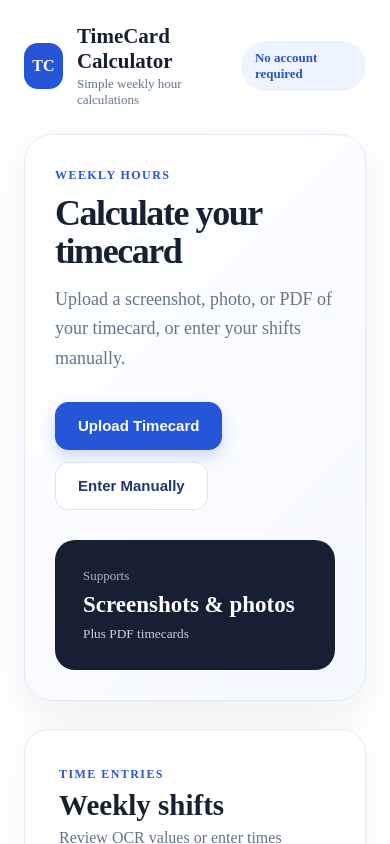
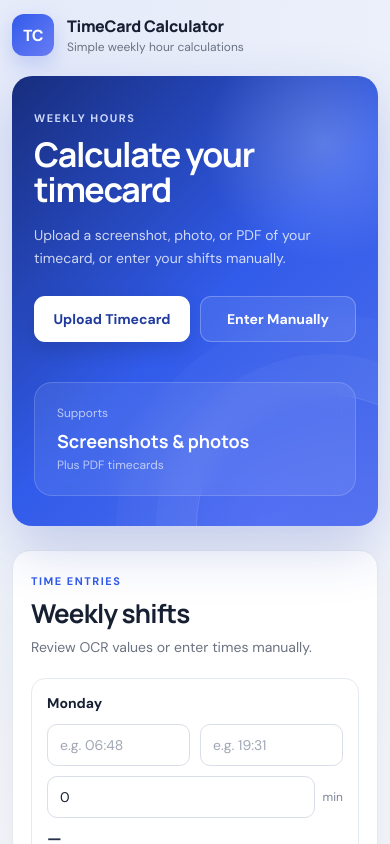
Before and after one commit to SyedAbdulSami2/timecard-calculator, a Next.js app in the folder frontend/: page / in a window 390 px wide. Shown: the top 844 px of the page. Built offline with nearby package versions, Linux system fonts and the light colour scheme.

Commit message:
Improve timecard calculator UI with modern responsive styling

```diff
--- a/frontend/app/globals.css
+++ b/frontend/app/globals.css
@@ -1,129 +1,222 @@
+
+@import url('https://fonts.googleapis.com/css2?family=DM+Sans:wght@400;500;600;700&family=Manrope:wght@500;600;700;800&display=swap');
+
+:root {
+  --bg: #f5f7fb;
+  --surface: #ffffff;
+  --surface-soft: #f8fafc;
+  --text: #172033;
+  --muted: #6b7280;
+  --border: #e5e9f0;
+  --primary: #315bea;
+  --primary-dark: #2448c8;
+  --primary-soft: #eef2ff;
+  --success: #16845b;
+  --shadow: 0 18px 50px rgba(22, 35, 62, 0.08);
+  --radius-xl: 24px;
+  --radius-lg: 18px;
+  --radius-md: 12px;
+}
+
+* {
+  box-sizing: border-box;
+}
+
+html {
+  scroll-behavior: smooth;
+}
+
+body {
+  margin: 0;
+  background:
+    radial-gradient(circle at 10% 0%, rgba(49, 91, 234, 0.08), transparent 30%),
+    var(--bg);
+  color: var(--text);
+  font-family: "DM Sans", Arial, sans-serif;
+  -webkit-font-smoothing: antialiased;
+}
+
+button,
+input {
+  font: inherit;
+}
+
+button {
+  cursor: pointer;
+}
+
+button:disabled {
+  cursor: not-allowed;
+  opacity: 0.6;
+}
+
 .calculatorPage {
-  max-width: 1480px;
-  margin: 0 auto;
-  padding: 28px;
-  color: #172033;
+  min-height: 100vh;
+  padding: 0 24px 50px;
 }
 
 .topBar {
+  width: min(1180px, 100%);
+  margin: 0 auto;
+  min-height: 82px;
   display: flex;
   align-items: center;
   justify-content: space-between;
-  margin-bottom: 26px;
+  gap: 20px;
 }
 
 .brandBlock {
   display: flex;
   align-items: center;
-  gap: 14px;
+  gap: 13px;
 }
 
 .brandIcon {
-  width: 46px;
-  height: 46px;
-  border-radius: 14px;
-  display: flex;
-  align-items: center;
-  justify-content: center;
-  background: #2556d8;
+  width: 42px;
+  height: 42px;
+  border-radius: 12px;
+  display: grid;
+  place-items: center;
   color: white;
   font-weight: 800;
+  letter-spacing: -0.5px;
+  background: linear-gradient(135deg, #315bea, #6a7df5);
+  box-shadow: 0 8px 20px rgba(49, 91, 234, 0.22);
 }
 
 .brandTitle {
-  font-size: 21px;
+  font-family: "Manrope", sans-serif;
+  font-size: 16px;
   font-weight: 800;
+  letter-spacing: -0.3px;
 }
 
 .brandSubtitle {
+  color: var(--muted);
+  font-size: 12px;
   margin-top: 2px;
-  color: #64748b;
-  font-size: 13px;
 }
 
 .privacyBadge {
-  padding: 9px 14px;
+  padding: 8px 12px;
+  border: 1px solid var(--border);
   border-radius: 999px;
-  background: #eef4ff;
-  color: #2855c5;
-  font-size: 13px;
-  font-weight: 700;
+  background: rgba(255,255,255,0.78);
+  color: #596273;
+  font-size: 12px;
+  font-weight: 600;
 }
 
 .heroCard {
-  display: grid;
-  grid-template-columns: 1fr 260px;
-  gap: 30px;
+  width: min(1180px, 100%);
+  min-height: 300px;
+  margin: 12px auto 24px;
   padding: 48px;
-  border: 1px solid #e4e9f2;
-  border-radius: 28px;
+  border-radius: var(--radius-xl);
+  color: white;
+  position: relative;
+  overflow: hidden;
+  display: flex;
+  align-items: center;
+  justify-content: space-between;
+  gap: 40px;
   background:
-    linear-gradient(
-      135deg,
-      #ffffff 0%,
-      #f5f8ff 100%
-    );
+    radial-gradient(circle at 85% 15%, rgba(255,255,255,0.22), transparent 24%),
+    radial-gradient(circle at 70% 100%, rgba(104,123,255,0.38), transparent 32%),
+    linear-gradient(135deg, #172d7d 0%, #315bea 52%, #5270ed 100%);
+  box-shadow: 0 22px 55px rgba(37, 70, 180, 0.22);
+}
+
+.heroCard::after {
+  content: "";
+  position: absolute;
+  width: 260px;
+  height: 260px;
+  right: -80px;
+  bottom: -130px;
+  border: 1px solid rgba(255,255,255,0.15);
+  border-radius: 50%;
   box-shadow:
-    0 14px 45px rgba(23, 32, 51, 0.07);
+    0 0 0 40px rgba(255,255,255,0.03),
+    0 0 0 80px rgba(255,255,255,0.025);
+}
+
+.heroContent {
+  position: relative;
+  z-index: 1;
+  max-width: 720px;
 }
 
 .eyebrow,
 .sectionLabel {
-  color: #2556d8;
-  font-size: 12px;
+  display: inline-block;
+  font-size: 11px;
+  line-height: 1;
   font-weight: 800;
-  letter-spacing: 0.12em;
+  letter-spacing: 1.5px;
 }
 
-.heroCard h1 {
-  max-width: 760px;
-  margin: 12px 0 14px;
-  font-size: clamp(36px, 5vw, 58px);
-  line-height: 1.05;
-  letter-spacing: -0.04em;
+.eyebrow {
+  color: #cdd8ff;
+  margin-bottom: 13px;
 }
 
-.heroCard p {
-  max-width: 720px;
+.heroContent h1 {
   margin: 0;
-  color: #64748b;
-  font-size: 18px;
+  font-family: "Manrope", sans-serif;
+  font-size: clamp(32px, 5vw, 52px);
+  line-height: 1.04;
+  letter-spacing: -2px;
+}
+
+.heroContent p {
+  max-width: 650px;
+  margin: 16px 0 26px;
+  color: rgba(255,255,255,0.78);
+  font-size: 16px;
   line-height: 1.65;
 }
 
-.heroActions,
-.formActions {
+.heroActions {
   display: flex;
   flex-wrap: wrap;
-  gap: 12px;
-  margin-top: 28px;
+  gap: 10px;
 }
 
 .primaryButton,
 .secondaryButton {
-  min-height: 48px;
-  border-radius: 13px;
-  padding: 0 22px;
-  font-size: 15px;
-  font-weight: 750;
-  cursor: pointer;
-  transition:
-    transform 0.15s ease,
-    box-shadow 0.15s ease;
+  min-height: 46px;
+  padding: 0 18px;
+  border-radius: 11px;
+  border: 1px solid transparent;
+  font-size: 14px;
+  font-weight: 700;
+  transition: transform .18s ease, box-shadow .18s ease, background .18s ease;
 }
 
 .primaryButton {
-  border: 1px solid #2556d8;
-  background: #2556d8;
   color: white;
-  box-shadow:
-    0 7px 16px rgba(37, 86, 216, 0.2);
+  background: var(--primary);
+  box-shadow: 0 8px 18px rgba(49,91,234,0.18);
+}
+
+.heroCard .primaryButton {
+  color: #203b9d;
+  background: white;
+  box-shadow: 0 8px 20px rgba(0,0,0,0.12);
 }
 
 .secondaryButton {
-  border: 1px solid #dce3ef;
+  color: #344054;
+  border-color: var(--border);
   background: white;
-  color: #1f386f;
+}
+
+.heroCard .secondaryButton {
+  color: white;
+  border-color: rgba(255,255,255,0.25);
+  background: rgba(255,255,255,0.09);
+  backdrop-filter: blur(8px);
 }
 
 .primaryButton:hover,
@@ -131,273 +224,390 @@
   transform: translateY(-1px);
 }
 
-.heroStat {
-  display: flex;
-  flex-direction: column;
-  justify-content: center;
-  padding: 28px;
-  border-radius: 20px;
-  background: #172033;
-  color: white;
+.primaryButton:hover {
+  background: var(--primary-dark);
 }
 
-.heroStat span {
-  color: #a9b5cc;
-  font-size: 13px;
+.heroCard .primaryButton:hover {
+  background: #f4f6ff;
+}
+
+.heroStat {
+  min-width: 210px;
+  position: relative;
+  z-index: 1;
+  padding: 22px;
+  border: 1px solid rgba(255,255,255,0.16);
+  border-radius: 18px;
+  background: rgba(255,255,255,0.08);
+  backdrop-filter: blur(10px);
+}
+
+.heroStat span,
+.heroStat small {
+  display: block;
+  color: rgba(255,255,255,0.65);
+  font-size: 12px;
 }
 
 .heroStat strong {
-  margin: 8px 0;
-  font-size: 23px;
-}
-
-.heroStat small {
-  color: #c8d0df;
+  display: block;
+  margin: 8px 0 4px;
+  font-family: "Manrope", sans-serif;
+  font-size: 18px;
 }
 
 .mainCard,
 .resultCard {
-  margin-top: 28px;
+  width: min(1180px, 100%);
+  margin: 0 auto 24px;
   padding: 34px;
-  border: 1px solid #e4e9f2;
-  border-radius: 24px;
-  background: white;
-  box-shadow:
-    0 10px 35px rgba(23, 32, 51, 0.05);
+  background: var(--surface);
+  border: 1px solid var(--border);
+  border-radius: var(--radius-xl);
+  box-shadow: var(--shadow);
+}
+
+.sectionHeading {
+  margin-bottom: 22px;
+}
+
+.sectionLabel {
+  color: var(--primary);
+  margin-bottom: 8px;
 }
 
 .sectionHeading h2,
 .resultHeader h2 {
-  margin: 7px 0;
-  font-size: 29px;
+  margin: 0;
+  font-family: "Manrope", sans-serif;
+  font-size: 26px;
+  letter-spacing: -0.8px;
 }
 
 .sectionHeading p {
-  margin: 0;
-  color: #64748b;
+  margin: 7px 0 0;
+  color: var(--muted);
+  font-size: 14px;
 }
 
 .notice {
-  margin: 24px 0;
-  padding: 15px 18px;
-  border: 1px solid #f2d5a3;
-  border-radius: 12px;
-  background: #fff8ec;
-  color: #9a4d11;
+  padding: 12px 14px;
+  margin-bottom: 18px;
+  border: 1px solid #dbe4ff;
+  border-radius: 11px;
+  color: #344b96;
+  background: var(--primary-soft);
+  font-size: 13px;
+  line-height: 1.5;
 }
 
 .desktopTable {
-  margin-top: 28px;
   overflow: hidden;
-  border: 1px solid #e4e9f2;
-  border-radius: 16px;
+  border: 1px solid var(--border);
+  border-radius: 15px;
 }
 
 .tableHeader,
 .timeRow {
   display: grid;
-  grid-template-columns:
-    1.1fr 1.3fr 1.3fr 1fr 0.65fr;
+  grid-template-columns: 1.1fr 1.4fr 1.4fr 1fr .8fr;
   align-items: center;
-  gap: 14px;
+  gap: 16px;
 }
 
 .tableHeader {
-  padding: 14px 18px;
-  background: #f7f9fc;
-  color: #526078;
-  font-size: 13px;
+  min-height: 44px;
+  padding: 0 16px;
+  color: #667085;
+  background: #f8fafc;
+  border-bottom: 1px solid var(--border);
+  font-size: 11px;
   font-weight: 800;
+  text-transform: uppercase;
+  letter-spacing: .8px;
 }
 
 .timeRow {
-  padding: 12px 18px;
-  border-top: 1px solid #edf0f5;
+  min-height: 72px;
+  padding: 12px 16px;
+  border-bottom: 1px solid var(--border);
+}
+
+.timeRow:last-child {
+  border-bottom: 0;
 }
 
 .dayCell {
-  font-weight: 750;
+  font-weight: 700;
+  font-size: 14px;
 }
 
 .timeInput {
   width: 100%;
-  min-height: 44px;
-  border: 1px solid #d9e1ed;
+  height: 42px;
+  padding: 0 12px;
+  border: 1px solid #d9dee8;
   border-radius: 10px;
-  padding: 0 13px;
+  outline: none;
   background: white;
-  color: #172033;
-  font-size: 15px;
-  outline: none;
+  color: var(--text);
+  font-size: 14px;
+  transition: border .15s ease, box-shadow .15s ease;
 }
 
 .timeInput:focus {
-  border-color: #2556d8;
-  box-shadow:
-    0 0 0 3px rgba(37, 86, 216, 0.1);
+  border-color: var(--primary);
+  box-shadow: 0 0 0 3px rgba(49,91,234,0.10);
+}
+
+.timeInput::placeholder {
+  color: #a0a7b4;
 }
 
 .breakInputWrap {
-  position: relative;
+  display: flex;
+  align-items: center;
+  gap: 8px;
 }
 
 .breakInputWrap .timeInput {
-  padding-right: 44px;
+  min-width: 0;
 }
 
 .breakInputWrap span {
-  position: absolute;
-  right: 12px;
-  top: 13px;
-  color: #7b879b;
+  color: #7b8493;
   font-size: 12px;
 }
 
 .hoursPreview {
   font-weight: 800;
+  color: #25304a;
+}
+
+.formActions {
+  display: flex;
+  gap: 10px;
+  margin-top: 22px;
+}
+
+.resultCard {
+  background:
+    linear-gradient(180deg, #ffffff, #fbfcff);
 }
 
 .resultHeader {
   display: flex;
-  align-items: flex-end;
+  align-items: center;
   justify-content: space-between;
   gap: 24px;
+  margin-bottom: 24px;
 }
 
 .weeklyTotalHero {
   min-width: 190px;
-  padding: 20px 24px;
-  border-radius: 18px;
-  background: #eef4ff;
+  padding: 18px 20px;
+  border-radius: 16px;
+  background: var(--primary-soft);
+  border: 1px solid #dce4ff;
+  text-align: right;
 }
 
 .weeklyTotalHero span,
 .weeklyTotalHero small {
   display: block;
-  color: #64748b;
+  color: #68749a;
+  font-size: 11px;
+  font-weight: 600;
 }
 
 .weeklyTotalHero strong {
   display: block;
-  margin: 4px 0;
-  color: #2556d8;
-  font-size: 36px;
+  color: var(--primary);
+  font-family: "Manrope", sans-serif;
+  font-size: 32px;
+  line-height: 1.1;
+  margin: 5px 0 2px;
 }
 
 .resultTable {
-  margin-top: 28px;
+  border: 1px solid var(--border);
+  border-radius: 15px;
   overflow: hidden;
-  border: 1px solid #e4e9f2;
-  border-radius: 16px;
 }
 
 .resultTableHeader,
 .resultRow {
   display: grid;
-  grid-template-columns:
-    1fr 2fr 1fr 1fr;
-  gap: 18px;
+  grid-template-columns: 1.1fr 1.8fr 1fr .8fr;
   align-items: center;
+  gap: 16px;
 }
 
 .resultTableHeader {
-  padding: 14px 18px;
-  background: #f7f9fc;
-  color: #526078;
-  font-size: 13px;
+  padding: 13px 16px;
+  background: #f8fafc;
+  color: #667085;
+  font-size: 11px;
   font-weight: 800;
+  text-transform: uppercase;
+  letter-spacing: .8px;
 }
 
 .resultRow {
-  padding: 17px 18px;
-  border-top: 1px solid #edf0f5;
-}
-
-.resultHours strong,
-.resultHours small {
-  display: block;
+  padding: 16px;
+  border-top: 1px solid var(--border);
+  color: #4b5565;
+  font-size: 13px;
 }
 
 .resultHours strong {
-  font-size: 17px;
+  display: block;
+  color: var(--text);
+  font-size: 15px;
 }
 
 .resultHours small {
-  margin-top: 2px;
-  color: #7b879b;
+  color: var(--muted);
+  font-size: 11px;
 }
 
 .resultFooter {
   display: flex;
   justify-content: space-between;
   align-items: center;
-  gap: 24px;
-  margin-top: 24px;
-  padding: 22px;
-  border-radius: 16px;
-  background: #172033;
-  color: white;
-}
-
-.resultFooter span,
-.resultFooter strong {
-  display: block;
+  gap: 20px;
+  margin-top: 20px;
+  padding: 18px 20px;
+  border-radius: 15px;
+  background: #f8fafc;
 }
 
 .resultFooter span {
-  color: #b8c2d5;
-  font-size: 13px;
+  display: block;
+  color: var(--muted);
+  font-size: 12px;
 }
 
 .resultFooter strong {
+  display: block;
   margin-top: 3px;
-  font-size: 24px;
+  font-family: "Manrope", sans-serif;
+  font-size: 18px;
 }
 
 .infoGrid {
+  width: min(1180px, 100%);
+  margin: 0 auto;
   display: grid;
   grid-template-columns: repeat(3, 1fr);
-  gap: 18px;
-  margin-top: 28px;
+  gap: 16px;
 }
 
 .infoCard {
-  padding: 26px;
-  border: 1px solid #e4e9f2;
-  border-radius: 18px;
-  background: white;
+  padding: 23px;
+  background: rgba(255,255,255,0.72);
+  border: 1px solid var(--border);
+  border-radius: 17px;
 }
 
 .infoNumber {
-  color: #2556d8;
+  color: #91a0bc;
+  font-size: 11px;
   font-weight: 800;
+  letter-spacing: 1px;
 }
 
 .infoCard h3 {
-  margin: 12px 0 8px;
+  margin: 12px 0 6px;
+  font-family: "Manrope", sans-serif;
+  font-size: 16px;
 }
 
 .infoCard p {
   margin: 0;
-  color: #64748b;
-  line-height: 1.6;
+  color: var(--muted);
+  font-size: 13px;
+  line-height: 1.55;
 }
 
 .siteFooter {
-  padding: 32px 0 16px;
+  width: min(1180px, 100%);
+  margin: 35px auto 0;
+  padding-top: 22px;
+  border-top: 1px solid var(--border);
+  color: #8a93a2;
   text-align: center;
-  color: #8a96a8;
-  font-size: 13px;
+  font-size: 12px;
 }
 
-@media (max-width: 900px) {
+@media (max-width: 850px) {
+  .heroCard {
+    padding: 34px 28px;
+    flex-direction: column;
+    align-items: flex-start;
+  }
+
+  .heroStat {
+    width: 100%;
+  }
+
+  .mainCard,
+  .resultCard {
+    padding: 24px;
+  }
+
+  .infoGrid {
+    grid-template-columns: 1fr;
+  }
+}
+
+@media (max-width: 680px) {
   .calculatorPage {
-    padding: 16px;
+    padding: 0 12px 35px;
+  }
+
+  .topBar {
+    min-height: 70px;
+  }
+
+  .privacyBadge {
+    display: none;
   }
 
   .heroCard {
-    grid-template-columns: 1fr;
-    padding: 30px;
+    margin-top: 6px;
+    padding: 30px 22px;
+    border-radius: 20px;
+  }
+
+  .heroContent h1 {
+    font-size: 34px;
+    letter-spacing: -1.4px;
+  }
+
+  .heroContent p {
+    font-size: 14px;
+  }
+
+  .heroActions {
+    width: 100%;
+  }
+
+  .heroActions button {
+    flex: 1;
+    min-width: 145px;
+  }
+
+  .mainCard,
+  .resultCard {
+    padding: 18px;
+    border-radius: 18px;
+  }
+
+  .desktopTable {
+    overflow: visible;
+    border: 0;
   }
 
   .tableHeader {
@@ -405,17 +615,37 @@
   }
 
   .timeRow {
+    display: grid;
     grid-template-columns: 1fr 1fr;
+    gap: 10px;
+    padding: 15px;
+    margin-bottom: 10px;
+    border: 1px solid var(--border);
+    border-radius: 14px;
+    background: #fff;
   }
 
   .dayCell {
     grid-column: 1 / -1;
+    padding-bottom: 2px;
   }
 
-  .resultHeader,
-  .resultFooter {
-    align-items: stretch;
+  .breakInputWrap {
+    grid-column: 1 / -1;
+  }
+
+  .hoursPreview {
+    align-self: center;
+  }
+
+  .resultHeader {
+    align-items: flex-start;
     flex-direction: column;
+  }
+
+  .weeklyTotalHero {
+    width: 100%;
+    text-align: left;
   }
 
   .resultTableHeader {
@@ -424,24 +654,57 @@
 
   .resultRow {
     grid-template-columns: 1fr 1fr;
+    gap: 9px;
+    padding: 15px;
   }
 
-  .infoGrid {
-    grid-template-columns: 1fr;
+  .resultRow > div:nth-child(3) {
+    color: var(--muted);
+  }
+
+  .resultHours {
+    text-align: right;
+  }
+
+  .resultFooter {
+    align-items: stretch;
+    flex-direction: column;
+  }
+
+  .resultFooter .primaryButton {
+    width: 100%;
+  }
+
+  .formActions {
+    flex-direction: column;
+  }
+
+  .formActions button {
+    width: 100%;
   }
 }
 
 @media print {
+  body {
+    background: white;
+  }
+
   .topBar,
   .heroCard,
   .mainCard,
   .infoGrid,
   .siteFooter,
-  .resultFooter button {
+  .resultFooter .primaryButton {
     display: none !important;
   }
 
+  .calculatorPage {
+    padding: 0;
+  }
+
   .resultCard {
+    width: 100%;
+    margin: 0;
     border: 0;
     box-shadow: none;
   }
```
